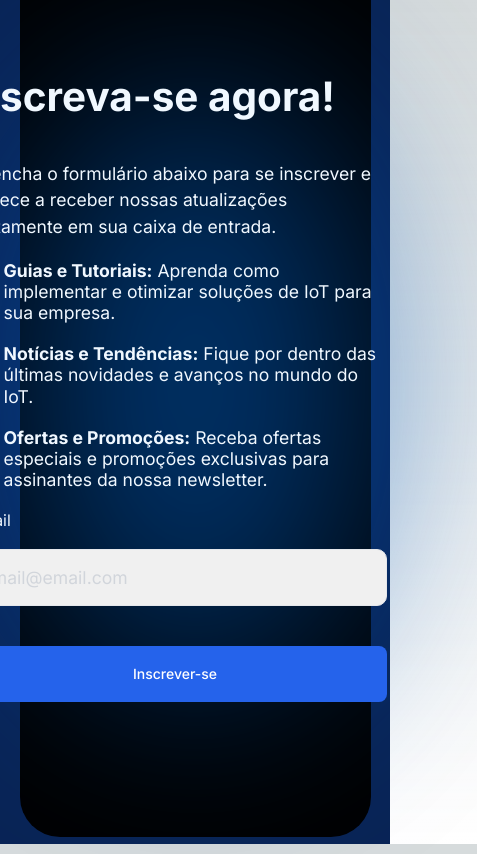
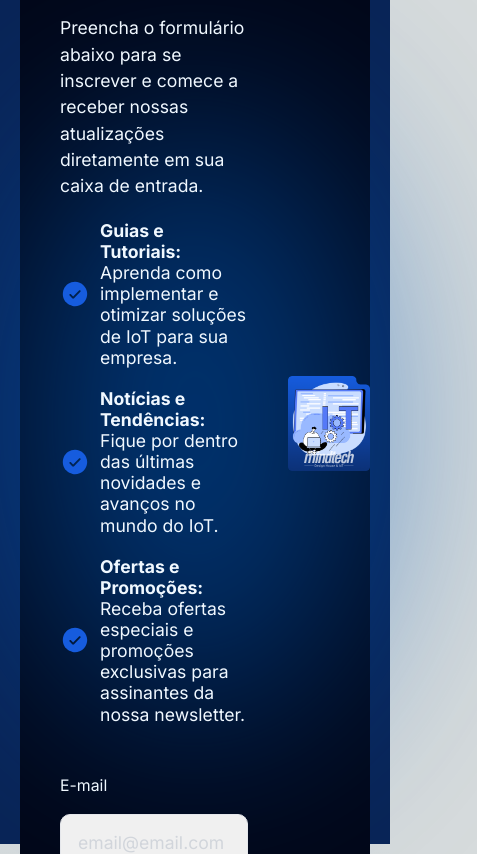
Before and after one commit to imLeonam/mindtech-newsletter-form, a Next.js app: page /newsletter/subscribe in a window 390 px wide. Shown: the top 854 px of the page, 477 px wide, since content can reach past the window. Built offline with nearby package versions, Linux system fonts and the light colour scheme.

Commit message:
feat(newsletter): added responsivity in subscribe page

```diff
--- a/src/app/newsletter/subscribe/page.tsx
+++ b/src/app/newsletter/subscribe/page.tsx
@@ -1,5 +1,4 @@
 import style from "@/app/ui/newsletter/styles/subscribe.module.css";
-import Image from "next/image";
 
 import InfoCard from "@/app/ui/newsletter/info-card";
 import Form from "@/app/ui/newsletter/subscribe-form";
@@ -8,13 +7,20 @@ import Ilustration from "@/app/ui/newsletter/ilustration";
 function Page() {
   return (
     <div className={style.container}>
-      <div className={`${style.card} animate-slideInLeft`}>
+      <div
+        className={`flex flex-nowrap flex-row sm:justify-center lg:justify-between items-center rounded-3xl sm:h-3/4 lg:h-4/5 lg:w-3/4
+           sm:w-1/2 md:px-24 sm:ml-5 sm:mr-5 md:py-28 bg-slate-950 animate-slideInLeft`}
+        style={{ marginLeft: 20, marginRight: 20 }}
+      >
         <div className={style.blueBlur} />
-        <div className={style.formContainer}>
+        <div
+          className="flex sm:justify-center lg:justify-start flex-col sm:w-full
+           lg:w-2/5 py-10 px-10 z-10"
+        >
           <InfoCard />
           <Form />
         </div>
-        <div className={style.imageContainer}>
+        <div className="flex justify-end self-center z-10">
           <Ilustration />
         </div>
       </div>
```
